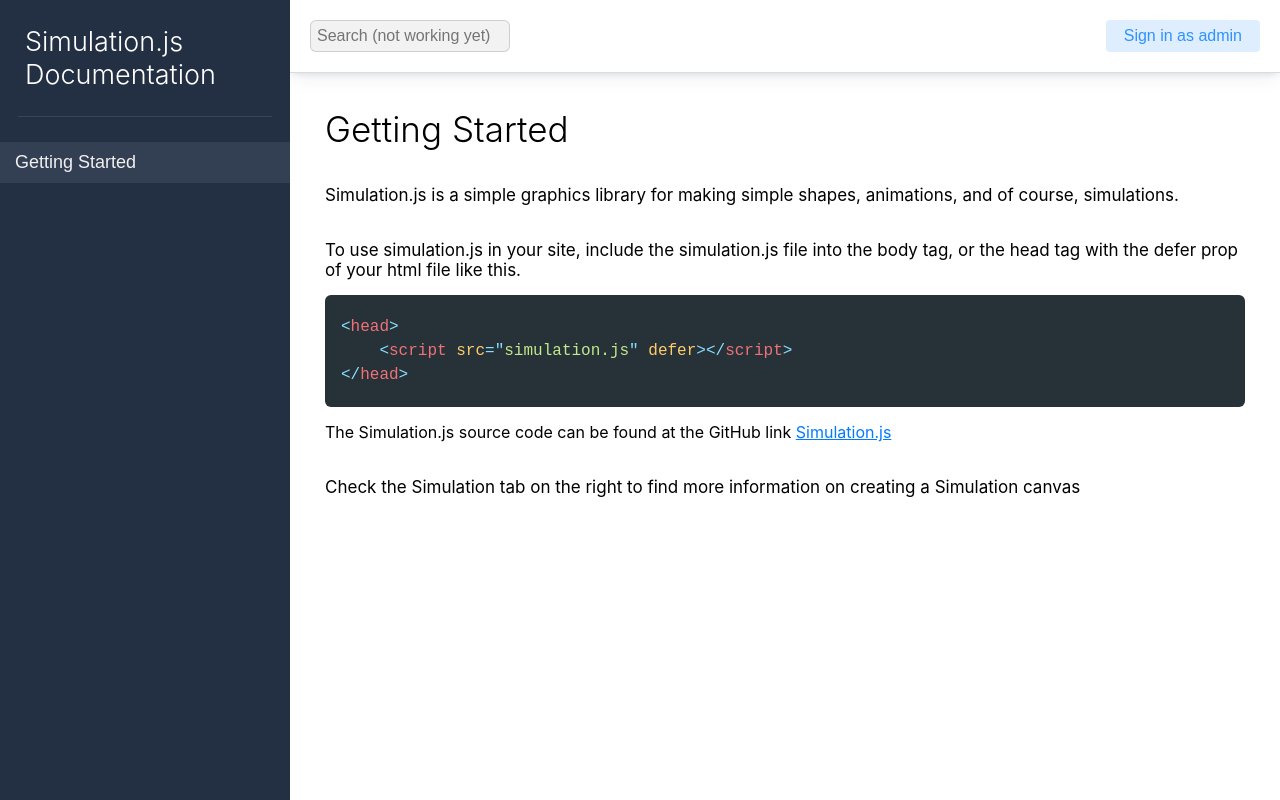
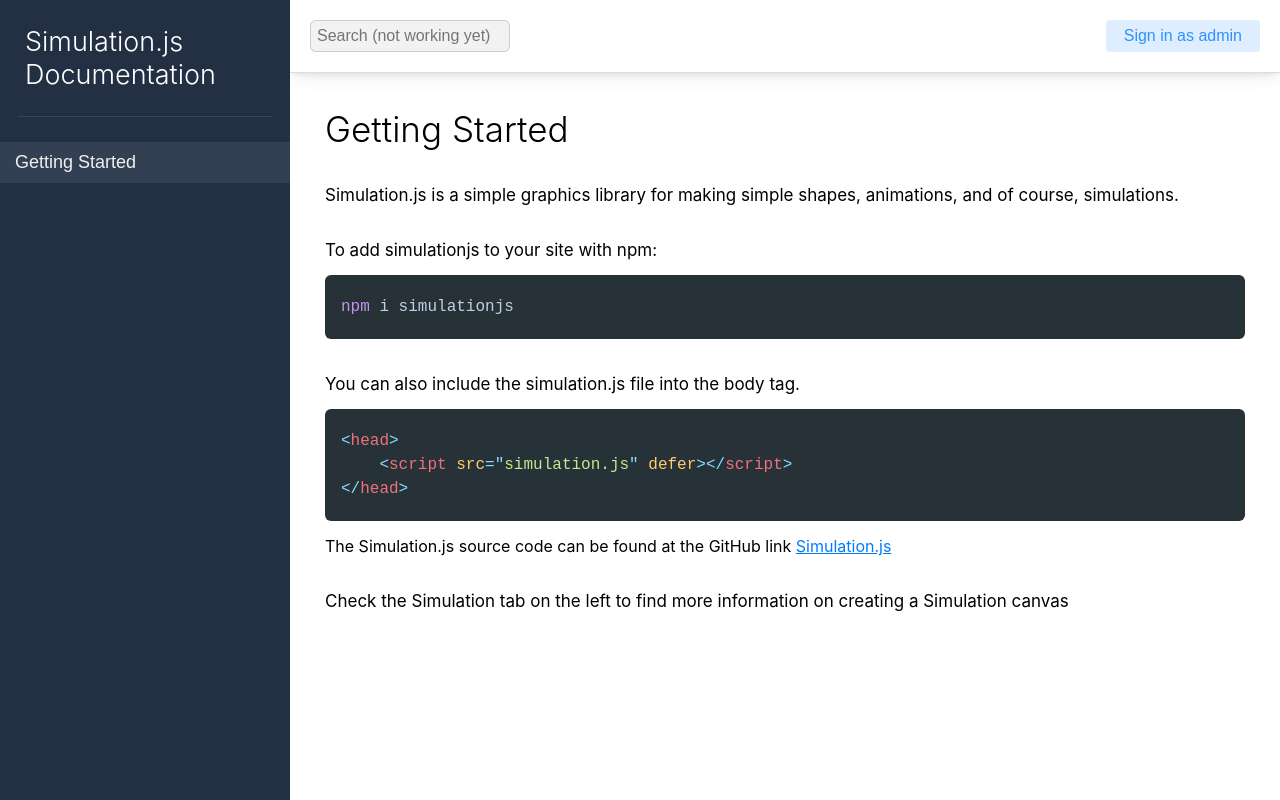
Before and after one commit to Simulation-JS/docs, a Next.js app: page / in a window 1280 px wide. Built offline with nearby package versions, Linux system fonts and the light colour scheme; no server answers; the database is empty.

Commit message:
update index page

```diff
--- a/components/Code.js
+++ b/components/Code.js
@@ -2,11 +2,12 @@ import { Prism as SyntaxHighlighter } from 'react-syntax-highlighter';
 import { materialOceanic } from 'react-syntax-highlighter/dist/cjs/styles/prism';
 import styles from '../styles/Code.module.css';
 
-export default function Code({ children, language = 'javascript' }) {
+export default function Code({ children, language = 'javascript', sx = {} }) {
   const customStyles = {
     borderRadius: 6,
     minWidth: 250,
-    margin: 0
+    margin: 0,
+    ...sx
   };
 
   return (
--- a/pages/index.js
+++ b/pages/index.js
@@ -50,10 +50,11 @@ export default function Home() {
               simulations.
             </section>
             <article className={styles.contentSection}>
-              <section>
-                To use simulation.js in your site, include the simulation.js file into the body tag, or the
-                head tag with the defer prop of your html file like this.
-              </section>
+              <section>To add simulationjs to your site with npm:</section>
+              <Code language="bash">{'npm i simulationjs'}</Code>
+            </article>
+            <article className={styles.contentSection}>
+              <section>You can also include the simulation.js file into the body tag.</section>
               <Code language="html">
                 {`<head>
     <script src="simulation.js" defer></script>
@@ -70,7 +71,7 @@ export default function Home() {
               </span>
             </article>
             <section>
-              Check the Simulation tab on the right to find more information on creating a Simulation canvas
+              Check the Simulation tab on the left to find more information on creating a Simulation canvas
             </section>
           </div>
         </main>
--- a/styles/Home.module.css
+++ b/styles/Home.module.css
@@ -71,6 +71,7 @@
 	display: flex;
 	flex-direction: column;
 	gap: 15px;
+	width: 100%;
 }
 
 .link {
```
